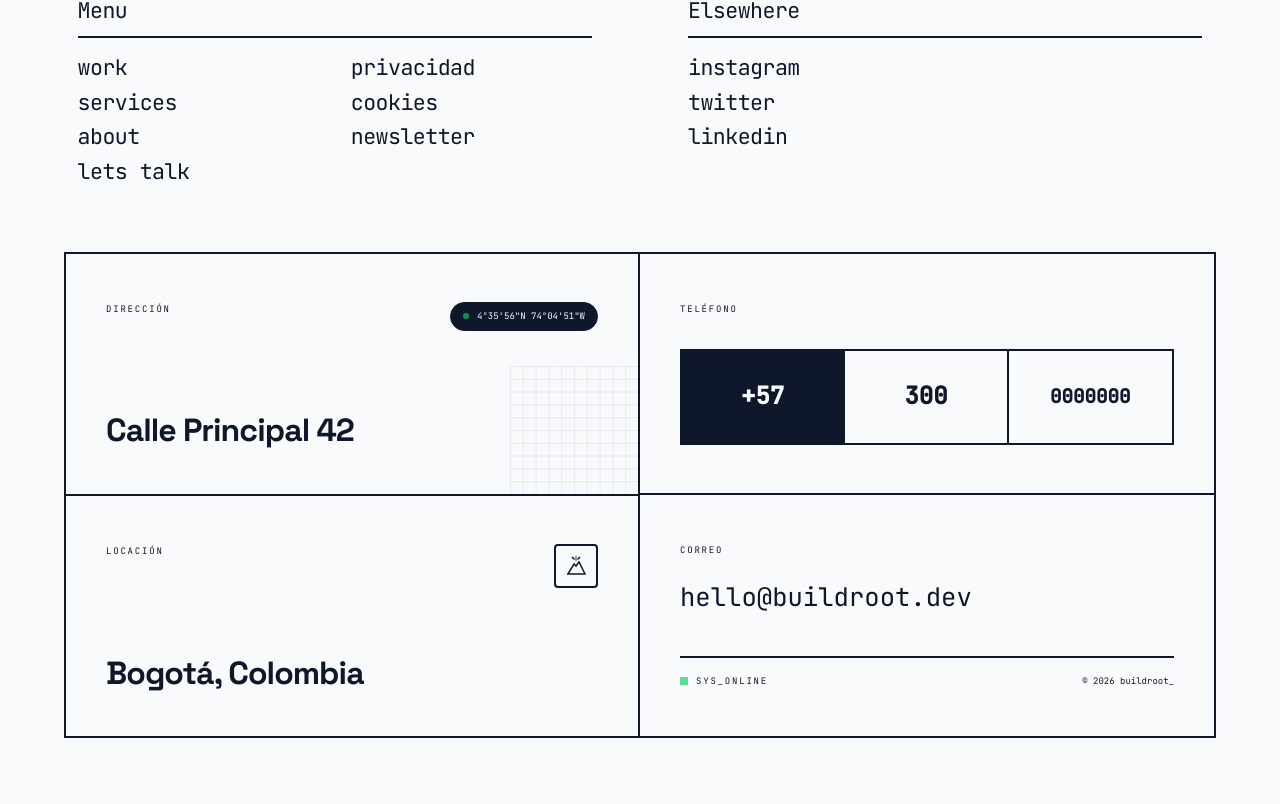
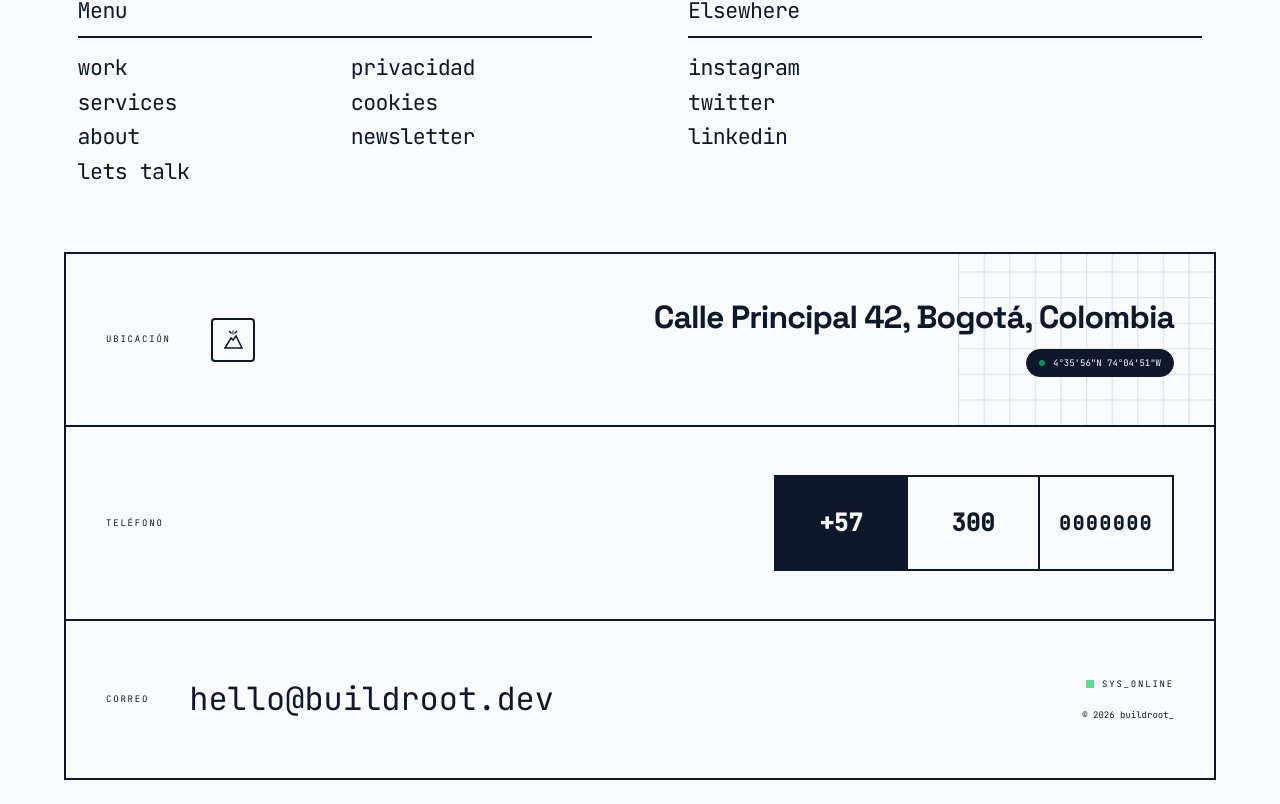
Before and after one commit to buildroot-tech/front-buildroot, a Next.js app: page / in a window 1280 px wide. Shown: the part 4808-5612 px from the top of the page. Before the commit the page ends 5570 px from the top, so only its background shows below. Built offline with nearby package versions, Linux system fonts and the light colour scheme.

Commit message:
feat(layout): redesign lower contact box into 3 full-width rows instead of 4 boxes

```diff
--- a/components/layout/Footer.tsx
+++ b/components/layout/Footer.tsx
@@ -164,27 +164,34 @@ export function Footer(): React.ReactElement {
         <div className="pt-12 md:pt-8 pb-4 md:pb-6 relative w-full overflow-hidden">
           {/* Main Info Box */}
           <div className="mx-auto w-[95%] max-w-6xl md:ml-auto md:mr-8 xl:mr-[5%] border-2 border-[var(--border)] bg-[var(--bg-primary)]">
-            <div className="grid grid-cols-1 md:grid-cols-2 divide-y-2 md:divide-y-0 md:divide-x-2 divide-[var(--border)]">
+            <div className="flex flex-col divide-y-2 divide-[var(--border)]">
 
-              {/* Left Column */}
-              <div className="flex flex-col gap-0 divide-y-2 divide-[var(--border)]">
-
-                {/* Address Box */}
-                <div className="px-6 py-8 md:px-10 md:py-12 flex flex-col justify-between relative overflow-hidden group h-full">
-                  <div className="flex justify-between items-start mb-8 z-10 relative">
+              {/* Row 1: Location */}
+              <div className="flex flex-col md:flex-row items-center justify-between px-6 md:px-10 py-8 md:py-12 relative overflow-hidden group">
+                <div className="flex flex-col md:flex-row items-start md:items-center gap-6 z-10 w-full">
                   <p className="font-mono text-[9px] uppercase tracking-[0.2em] text-[var(--text-primary)]">
-                      Dirección
+                    Ubicación
                   </p>
-                    <div className="font-mono text-[9px] text-[var(--bg-primary)] bg-[var(--text-primary)] border border-[var(--border)] px-3 py-1.5 rounded-full flex items-center gap-2">
+                  <div className="p-2 border-2 border-[var(--border)] rounded-sm bg-transparent group-hover:bg-[var(--text-primary)] group-hover:text-[var(--bg-primary)] transition-colors duration-300 ml-0 md:ml-4">
+                    <svg width="24" height="24" viewBox="0 0 24 24" fill="none" stroke="currentColor" strokeWidth="1.5" strokeLinecap="square" strokeLinejoin="miter">
+                      <path d="M3 20h18L15 8l-3 4-2-2-6 10z"/>
+                      <path d="M12 3v3" className="animate-pulse" />
+                      <path d="M10 5l-1.5-1.5" />
+                      <path d="M14 5l1.5-1.5" />
+                    </svg>
+                  </div>
+                  <div className="mt-6 md:mt-0 md:ml-auto text-left md:text-right">
+                    <p className="headline text-[var(--text-primary)] text-[clamp(1.2rem,2vw,2.5rem)] md:text-[clamp(1.5rem,2.5vw,3rem)] leading-[0.95]">
+                      {contactInfo.address}, {contactInfo.city}
+                    </p>
+                    <div className="inline-flex mt-4 font-mono text-[9px] text-[var(--bg-primary)] bg-[var(--text-primary)] border border-[var(--border)] px-3 py-1.5 rounded-full items-center gap-2">
                       <span className="w-1.5 h-1.5 bg-green-400 rounded-full animate-pulse" />
                       4°35'56"N 74°04'51"W
                     </div>
                   </div>
-                  <p className="headline text-[var(--text-primary)] text-[clamp(1.5rem,2.5vw,3rem)] leading-[0.95] z-10 relative">
-                    {contactInfo.address}
-                  </p>
+                </div>
                 {/* Abstract Grid background */}
-                  <div className="absolute right-0 bottom-0 opacity-10 pointer-events-none w-32 h-32">
+                <div className="absolute right-0 bottom-0 opacity-10 pointer-events-none w-48 h-48 md:w-64 md:h-64">
                    <svg width="100%" height="100%" viewBox="0 0 100 100" xmlns="http://www.w3.org/2000/svg">
                      <defs>
                        <pattern id="grid" width="10" height="10" patternUnits="userSpaceOnUse">
@@ -196,64 +203,42 @@ export function Footer(): React.ReactElement {
                 </div>
               </div>
 
-                {/* City Box with Volcano */}
-                <div className="px-6 py-8 md:px-10 md:py-12 flex flex-col justify-between relative overflow-hidden group h-full">
-                  <div className="flex justify-between items-start mb-8 z-10 relative">
-                    <p className="font-mono text-[9px] uppercase tracking-[0.2em] text-[var(--text-primary)]">
-                      Locación
-                    </p>
-                    <div className="p-2 border-2 border-[var(--border)] rounded-sm bg-transparent group-hover:bg-[var(--text-primary)] group-hover:text-[var(--bg-primary)] transition-colors duration-300">
-                      <svg width="24" height="24" viewBox="0 0 24 24" fill="none" stroke="currentColor" strokeWidth="1.5" strokeLinecap="square" strokeLinejoin="miter">
-                        <path d="M3 20h18L15 8l-3 4-2-2-6 10z"/>
-                        <path d="M12 3v3" className="animate-pulse" />
-                        <path d="M10 5l-1.5-1.5" />
-                        <path d="M14 5l1.5-1.5" />
-                      </svg>
-                    </div>
-                  </div>
-                  <p className="headline text-[var(--text-primary)] text-[clamp(1.5rem,2.5vw,3rem)] leading-[0.95] z-10 relative">
-                    {contactInfo.city}
-                  </p>
-                </div>
-
-              </div>
-
-              {/* Right Column */}
-              <div className="flex flex-col gap-0 divide-y-2 divide-[var(--border)]">
-
-                {/* Phone Box */}
-                <div className="px-6 py-8 md:px-10 md:py-12 flex flex-col justify-between h-full">
-                  <p className="font-mono text-[9px] uppercase tracking-[0.2em] text-[var(--text-primary)] mb-8">
+              {/* Row 2: Phone */}
+              <div className="flex flex-col md:flex-row items-start md:items-center justify-between px-6 md:px-10 py-8 md:py-12">
+                <p className="font-mono text-[9px] uppercase tracking-[0.2em] text-[var(--text-primary)] mb-6 md:mb-0">
                   Teléfono
                 </p>
-                  <div className="grid grid-cols-3 border-2 border-[var(--border)] divide-x-2 divide-[var(--border)] text-center h-20 md:h-24">
+
+                <div className="w-full md:w-auto md:ml-auto">
+                  <div className="grid grid-cols-3 border-2 border-[var(--border)] divide-x-2 divide-[var(--border)] text-center h-20 md:h-24 md:w-[400px]">
                     <div className="flex items-center justify-center font-mono text-[clamp(1rem,2vw,1.5rem)] font-bold bg-[var(--text-primary)] text-[var(--bg-primary)]">
                       {contactInfo.phone.split(" ")[0]}
                     </div>
                     <div className="flex items-center justify-center font-mono text-[clamp(1rem,2vw,1.5rem)] font-bold bg-transparent">
                       {contactInfo.phone.split(" ")[1]}
                     </div>
-                    <div className="flex items-center justify-center font-mono text-[clamp(1rem,1.5vw,1.5rem)] font-bold bg-transparent px-2">
+                    <div className="flex items-center justify-center font-mono text-[clamp(1rem,1.5vw,1.5rem)] font-bold bg-transparent px-2 tracking-[0.1em]">
                       {contactInfo.phone.split(" ").slice(2).join("")}
                     </div>
                   </div>
                 </div>
+              </div>
 
-                {/* Email & System Status */}
-                <div className="px-6 py-8 md:px-10 md:py-12 flex flex-col justify-between h-full">
-                  <div className="mb-8">
-                    <p className="font-mono text-[9px] uppercase tracking-[0.2em] text-[var(--text-primary)] mb-4">
+              {/* Row 3: Email & System Status */}
+              <div className="flex flex-col md:flex-row items-start md:items-center justify-between px-6 md:px-10 py-8 md:py-12 gap-8 md:gap-0">
+                <div className="flex flex-col md:flex-row items-start md:items-center gap-2 md:gap-8 w-full md:w-auto">
+                  <p className="font-mono text-[9px] uppercase tracking-[0.2em] text-[var(--text-primary)]">
                     Correo
                   </p>
                   <a
                     href={`mailto:${contactInfo.email}`}
-                      className="inline-block font-mono text-[clamp(1.2rem,2vw,2.5rem)] text-[var(--text-primary)] transition-colors hover:bg-[var(--text-primary)] hover:text-[var(--bg-primary)] break-all border-b-2 border-transparent hover:border-[var(--text-primary)] py-1 px-2 -ml-2"
+                    className="inline-block font-mono text-[clamp(1.2rem,2vw,2.5rem)] md:text-[clamp(1.5rem,2.5vw,3rem)] text-[var(--text-primary)] transition-colors hover:bg-[var(--text-primary)] hover:text-[var(--bg-primary)] break-all border-b-2 border-transparent hover:border-[var(--text-primary)] py-1 px-2 -ml-2 md:ml-0"
                   >
                     {contactInfo.email}
                   </a>
                 </div>
 
-                  <div className="mt-auto flex justify-between items-end border-t-2 border-[var(--border)] pt-4">
+                <div className="flex flex-row md:flex-col items-center md:items-end justify-between w-full md:w-auto gap-4">
                   <div className="flex items-center gap-2">
                     <div className="w-2 h-2 bg-green-500 rounded-none animate-pulse" />
                     <p className="font-mono text-[9px] uppercase tracking-[0.2em] text-[var(--text-primary)]">
@@ -269,7 +254,6 @@ export function Footer(): React.ReactElement {
             </div>
           </div>
         </div>
-        </div>
 
       </div>
     </footer>
```
Lines whose indentation alone changed are shown as unchanged.
